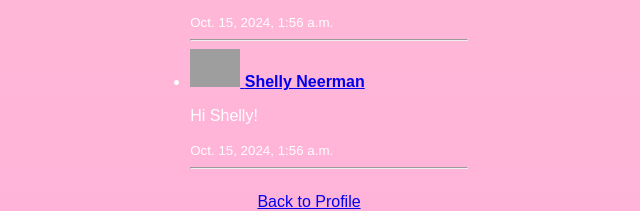
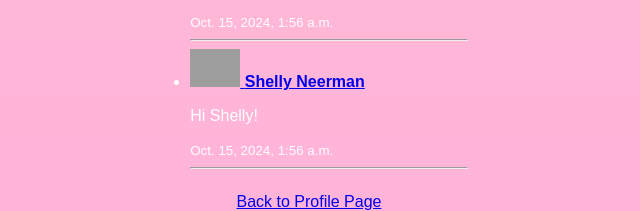
Before and after one commit to neermans/assignment3-412, a Django app: page /mini_fb/profile/1/news_feed in a window 1280 px wide. Shown: the part 1385-1596 px from the top of the page, without its empty margins (331-971 px from the left). Run offline with Django 4.2, Linux system fonts and the light colour scheme; data comes from the database, SQL or seed files in the repository; grey boxes are pictures that could not be loaded.

Commit message:
trying to check new URl

```diff
--- a/mini_fb/templates/mini_fb/news_feed.html
+++ b/mini_fb/templates/mini_fb/news_feed.html
@@ -31,5 +31,5 @@
     {% endfor %}
 </ul>
 
-<a href="{% url 'show_profile' pk=profile.pk %}">Back to Profile</a>
+<a href="{% url 'show_profile' profile.pk %}">Back to Profile Page</a>
 {% endblock %}
```
